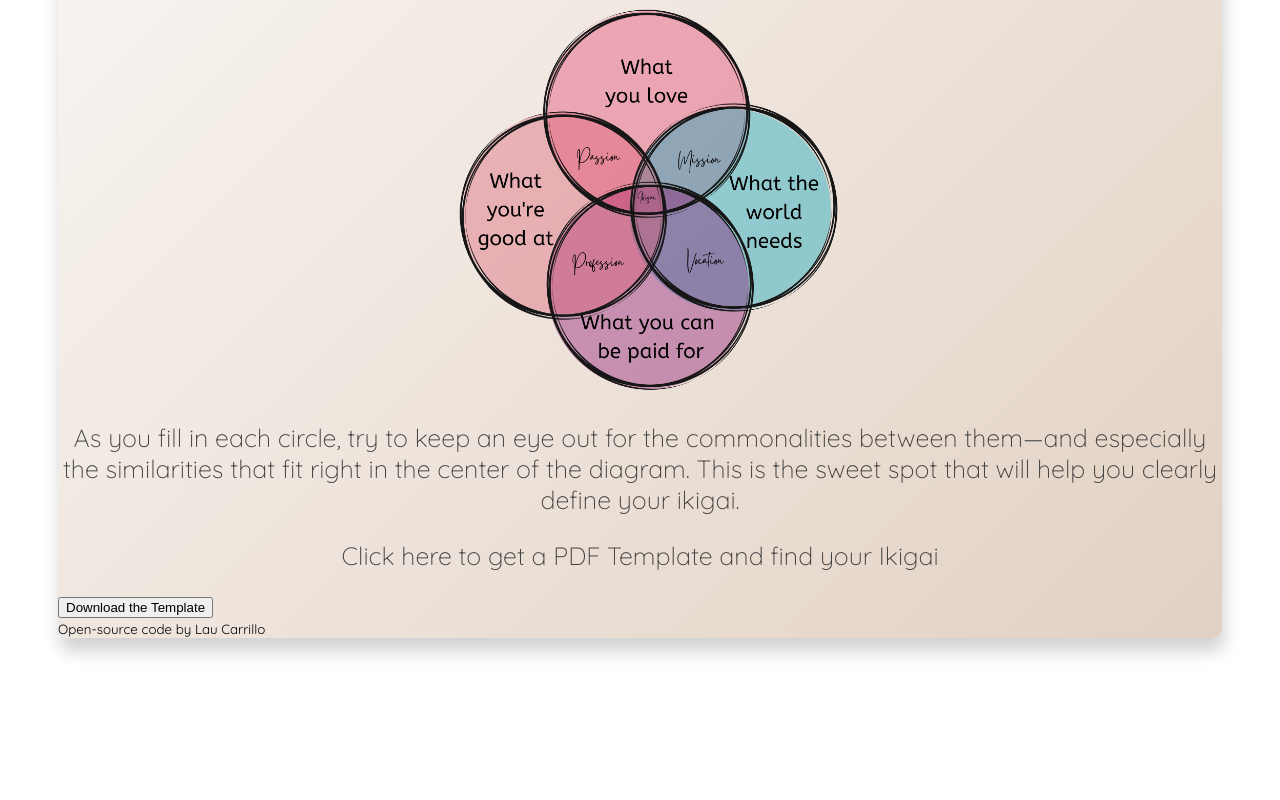
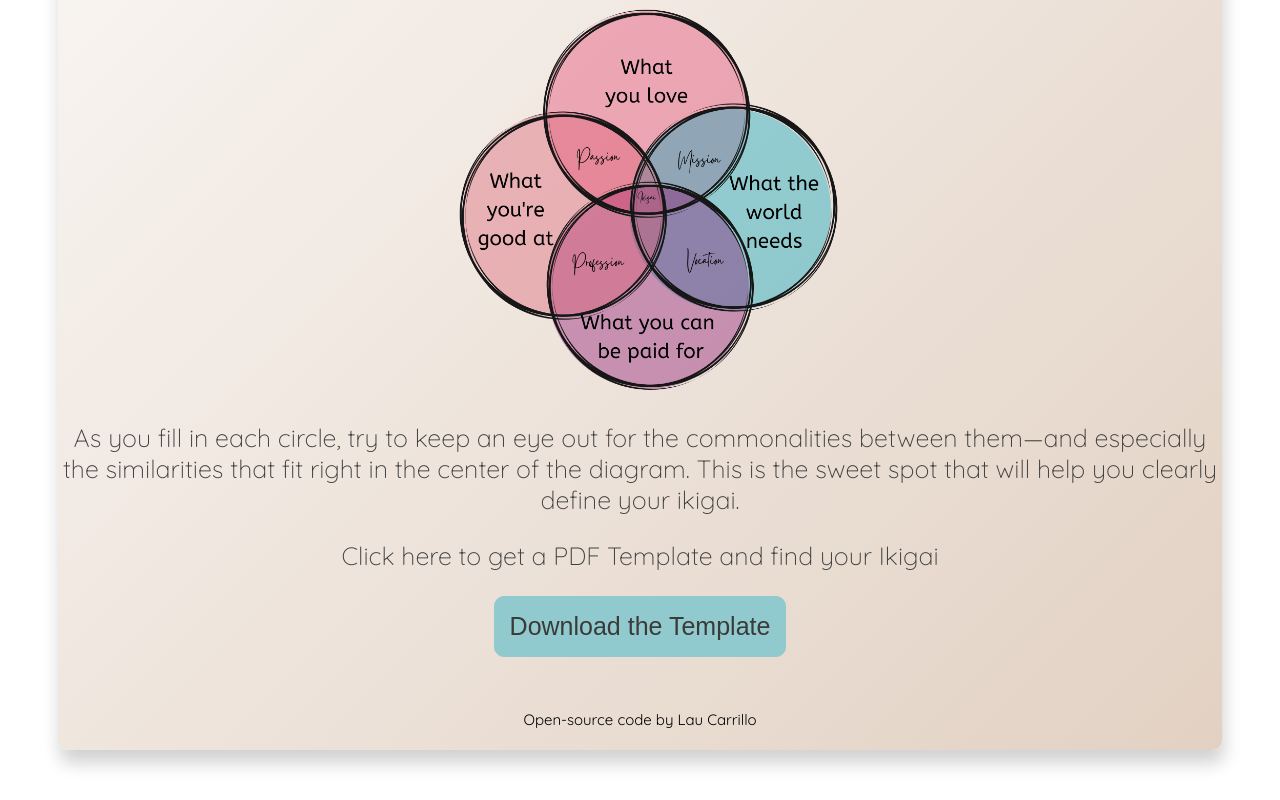
Before and after one commit to LauCarrillo21/Ikigai, a plain HTML site: page index.html in a window 1280 px wide. Shown: the part 528-1328 px from the top of the page. Before the commit the page ends 1216 px from the top, so only its background shows below. Drawn offline with Linux system fonts and the light colour scheme.

Commit message:
Finish CSS

```diff
--- a/styles.css
+++ b/styles.css
@@ -40,3 +40,32 @@ img {
     display: block;
     margin:0 auto;
 }
+
+button {
+        font-size: 25px;
+        display: block;
+        margin: 0 auto;
+        font-weight: 400;
+        padding: 15px;
+        border-radius: 10px;
+        background:#90CACE;
+        border: 1px solid #90CACE;
+        color: #3a3a39;
+        transition: all 200ms ease-in-out;
+    }
+
+button:hover {
+        background: #f5f7e2;
+        color:#000000;
+        border:#f5f7e2;
+        cursor: pointer;
+}
+
+footer {
+    font-size: 18px;
+    font-weight: 400;
+    text-align: center;
+    margin-top: 30px;
+    margin-bottom: 50px;
+    padding: 20px;
+}
```
Also changed, not shown: index.html (+3 -1 lines).
